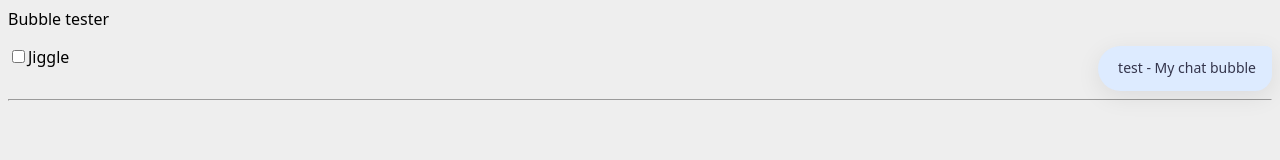
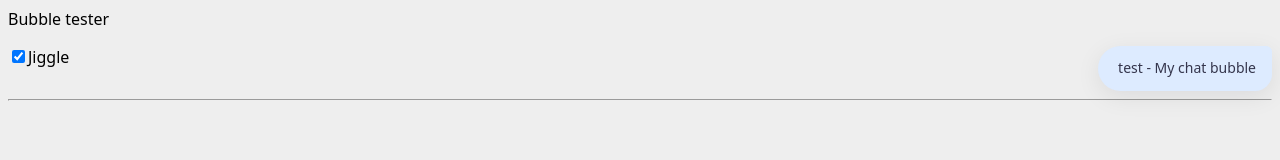
Before and after one commit to travis-hilterbrand/bubble-animate, a React (Vite) app: page / in a window 1280 px wide. Shown: the top 160 px of the page. Built offline with nearby package versions, Linux system fonts and the light colour scheme.

Commit message:
default jiggle to on

```diff
--- a/src/App.tsx
+++ b/src/App.tsx
@@ -95,7 +95,7 @@ export const App = () => {
     };
   });
 
-  const [jiggle, setJiggle] = useState(false);
+  const [jiggle, setJiggle] = useState(true);
 
   return (
     <div>
```
